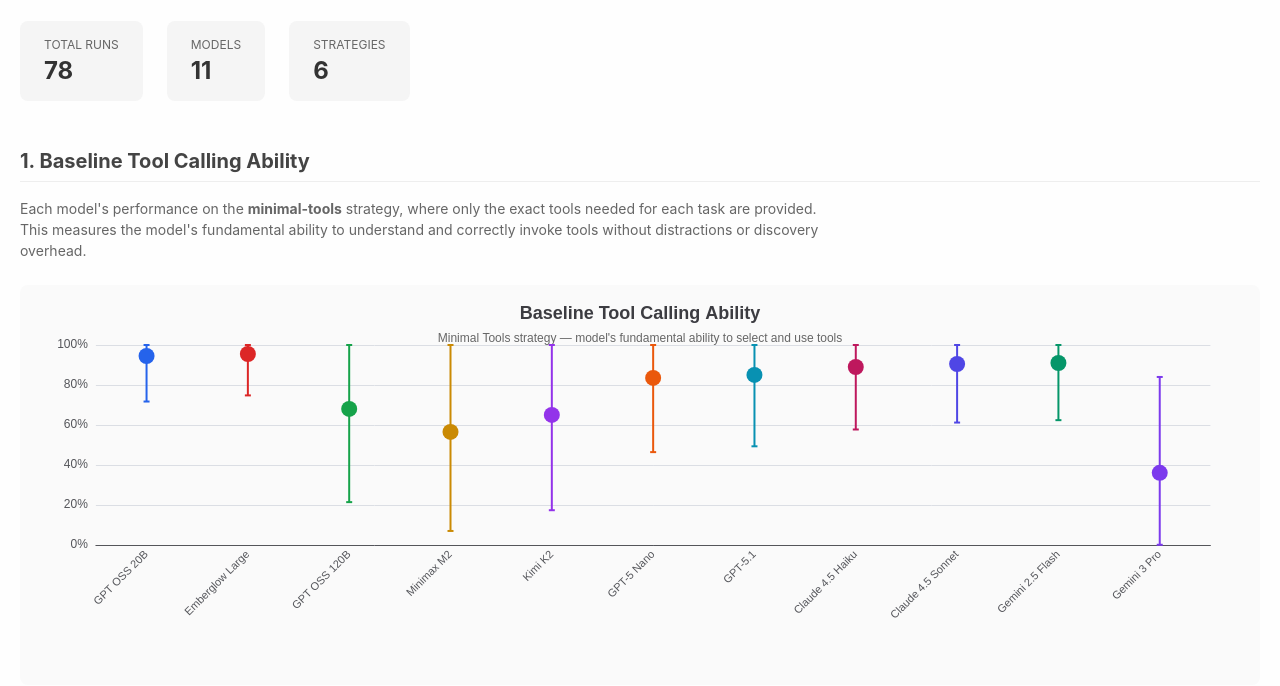
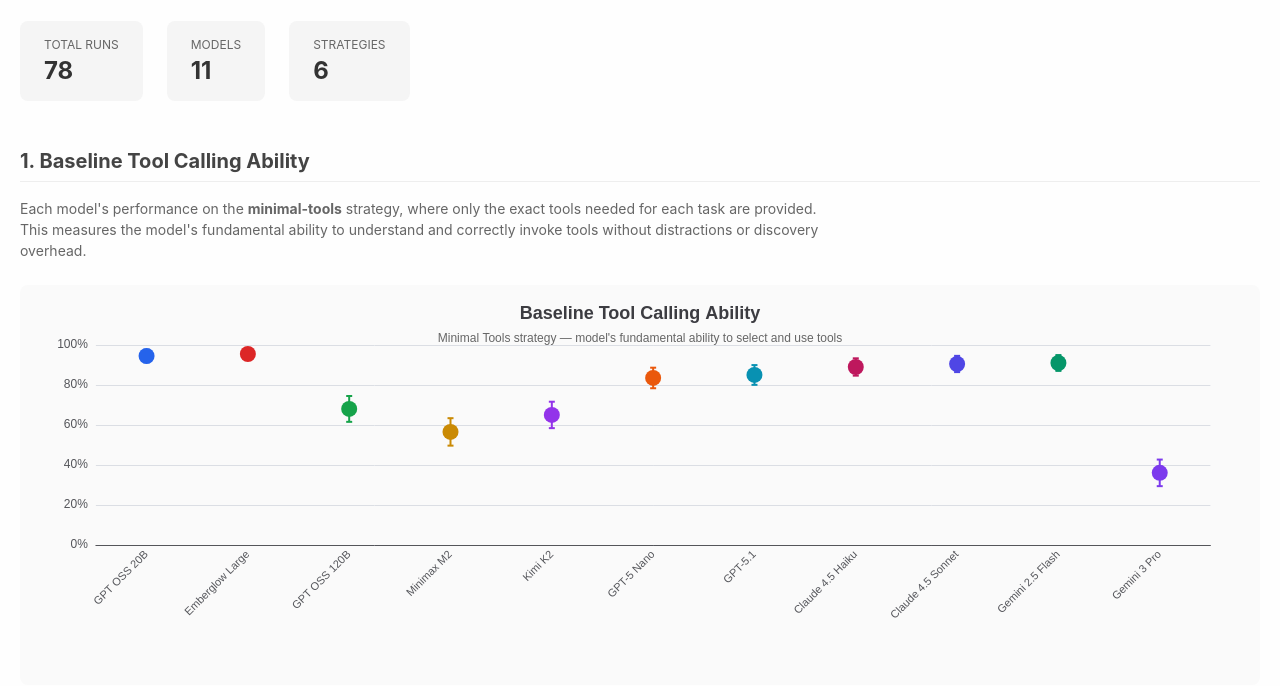
Before and after one commit to geelen/progressivemcpbench, an Astro site in the folder report/: page / in a window 1280 px wide. Shown: the part 114-800 px from the top of the page. Built offline with nearby package versions, Linux system fonts and the light colour scheme; Astro itself is replaced by a stand-in of ours.

Commit message:
Switch from stdDev to stderr with 95% CI in charts
- Changed score metric from standard deviation to standard error
- stderr = stdDev / √n (measures precision of mean estimate)
- Error bars now show 95% confidence interval (±1.96 × stderr)
- Updated extractEvalStats.ts, types, and all chart components
- Regenerated report.json with new stderr values

For n=200 samples, stderr ≈ 0.035 vs stdDev ≈ 0.496
95% CI ≈ ±6.9% (more meaningful for benchmark comparisons)

```diff
--- a/report/src/components/AdvancedStrategiesChart.tsx
+++ b/report/src/components/AdvancedStrategiesChart.tsx
@@ -127,8 +127,9 @@
     const customSeriesData = dataPoints.map((d, idx) => {
       if (!d.run) return [idx, null, null, null, d.color, d.isAdvanced];
       const mean = d.run.score.mean ?? 0;
-      const std = d.run.score.stdDev ?? 0;
-      return [idx, Math.min(1, mean + std), Math.max(0, mean - std), mean, d.color, d.isAdvanced];
+      const stderr = d.run.score.stderr ?? 0;
+      const ci95 = stderr * 1.96;
+      return [idx, Math.min(1, mean + ci95), Math.max(0, mean - ci95), mean, d.color, d.isAdvanced];
     });
 
     const modelPositions: Array<{ model: ModelConfig; center: number }> = [];
@@ -156,12 +157,13 @@
           if (mean === null) return "";
           const d = dataPoints[idx];
           if (!d.run) return "";
-          const std = d.run.score.stdDev;
+          const stderr = d.run.score.stderr;
+          const ci95 = stderr !== null ? stderr * 1.96 : null;
           return `
             <strong>${d.model.displayName}</strong><br/>
             Strategy: ${getStrategyLabel(d.strategy)}<br/>
             Score: ${(mean * 100).toFixed(1)}%<br/>
-            ${std !== null ? `± ${(std * 100).toFixed(1)}% (1 std dev)` : ""}
+            ${ci95 !== null ? `± ${(ci95 * 100).toFixed(1)}% (95% CI)` : ""}
           `;
         },
       },
--- a/report/src/components/BaselineChart.tsx
+++ b/report/src/components/BaselineChart.tsx
@@ -38,14 +38,15 @@
     return models.map((model, idx) => {
       const run = runsMap.get(model.id);
       const mean = run?.score.mean ?? null;
-      const std = run?.score.stdDev ?? 0;
+      const stderr = run?.score.stderr ?? 0;
+      const ci95 = stderr * 1.96;
       return {
         model,
         run,
         color: MODEL_COLORS[idx % MODEL_COLORS.length],
         score: mean,
-        low: mean !== null ? Math.max(0, mean - std) : null,
-        high: mean !== null ? Math.min(1, mean + std) : null,
+        low: mean !== null ? Math.max(0, mean - ci95) : null,
+        high: mean !== null ? Math.min(1, mean + ci95) : null,
       };
     }).filter(d => d.score !== null);
   });
@@ -69,11 +70,12 @@
           if (!param) return "";
           const d = data[param.dataIndex];
           if (!d || !d.run) return "";
-          const stdDev = d.run.score.stdDev;
+          const stderr = d.run.score.stderr;
+          const ci95 = stderr !== null ? stderr * 1.96 : null;
           return `
             <strong>${d.model.displayName}</strong><br/>
             Score: ${(d.score! * 100).toFixed(1)}%<br/>
-            ${stdDev !== null ? `± ${(stdDev * 100).toFixed(1)}% (1 std dev)<br/>` : ""}
+            ${ci95 !== null ? `± ${(ci95 * 100).toFixed(1)}% (95% CI)<br/>` : ""}
             Samples: ${d.run.sampleCount}
           `;
         },
--- a/report/src/components/StrategyProgressionChart.tsx
+++ b/report/src/components/StrategyProgressionChart.tsx
@@ -117,24 +117,26 @@
     const seriesData = dataPoints.map((d, idx) => {
       if (!d.run) return null;
       const mean = d.run.score.mean ?? 0;
-      const std = d.run.score.stdDev ?? 0;
+      const stderr = d.run.score.stderr ?? 0;
+      const ci95 = stderr * 1.96;
       return {
         value: [idx, mean],
         itemStyle: { color: d.color },
         run: d.run,
         model: d.model,
         strategy: d.strategy,
-        low: Math.max(0, mean - std),
-        high: Math.min(1, mean + std),
-        stdDev: std,
+        low: Math.max(0, mean - ci95),
+        high: Math.min(1, mean + ci95),
+        ci95,
       };
     }).filter(Boolean);
 
     const customSeriesData = dataPoints.map((d, idx) => {
       if (!d.run) return [idx, null, null, null, d.color];
       const mean = d.run.score.mean ?? 0;
-      const std = d.run.score.stdDev ?? 0;
-      return [idx, Math.min(1, mean + std), Math.max(0, mean - std), mean, d.color];
+      const stderr = d.run.score.stderr ?? 0;
+      const ci95 = stderr * 1.96;
+      return [idx, Math.min(1, mean + ci95), Math.max(0, mean - ci95), mean, d.color];
     });
 
     return {
@@ -155,7 +157,7 @@
             <strong>${data.model.displayName}</strong><br/>
             Strategy: ${strategyName}<br/>
             Score: ${(data.value[1] * 100).toFixed(1)}%<br/>
-            ${data.stdDev ? `± ${(data.stdDev * 100).toFixed(1)}% (1 std dev)` : ""}
+            ${data.ci95 ? `± ${(data.ci95 * 100).toFixed(1)}% (95% CI)` : ""}
           `;
         },
       },
--- a/report/src/components/TokenEfficiencyChart.tsx
+++ b/report/src/components/TokenEfficiencyChart.tsx
@@ -135,11 +135,12 @@
           const tokensFormatted = tokens < 1_000_000
             ? `${(tokens / 1000).toFixed(0)}K`
             : `${(tokens / 1_000_000).toFixed(2)}M`;
-          const std = run.score.stdDev;
+          const stderr = run.score.stderr;
+          const ci95 = stderr !== null ? stderr * 1.96 : null;
           return `
             <strong>${model.displayName}</strong><br/>
             Strategy: ${getStrategyLabel(strategy)}<br/>
-            Accuracy: ${(run.score.mean * 100).toFixed(1)}%${std !== null ? ` ± ${(std * 100).toFixed(1)}%` : ""}<br/>
+            Accuracy: ${(run.score.mean * 100).toFixed(1)}%${ci95 !== null ? ` ± ${(ci95 * 100).toFixed(1)}%` : ""}<br/>
             Total Tokens: ${tokensFormatted}<br/>
             Samples: ${run.sampleCount}
           `;
--- a/report/src/types/report.ts
+++ b/report/src/types/report.ts
@@ -32,7 +32,7 @@
     mean: number | null;
     min: number | null;
     max: number | null;
-    stdDev: number | null;
+    stderr: number | null;
   };
 
   time: {
--- a/scripts/types/report.ts
+++ b/scripts/types/report.ts
@@ -41,7 +41,7 @@
     mean: number | null;
     min: number | null;
     max: number | null;
-    stdDev: number | null;
+    stderr: number | null;
   };
 
   time: {
```
Also changed, not shown: scripts/extractEvalStats.ts (+5 -4 lines), data/reports/report.json.
